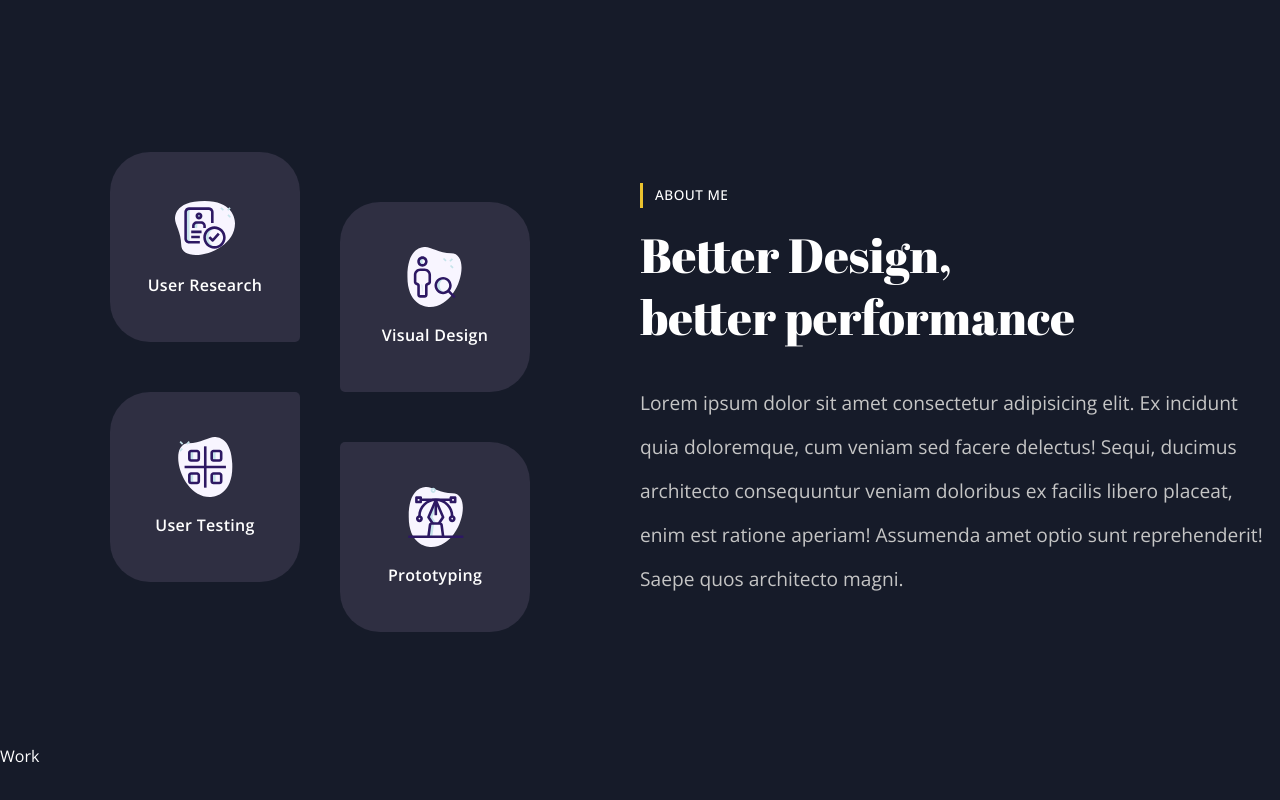
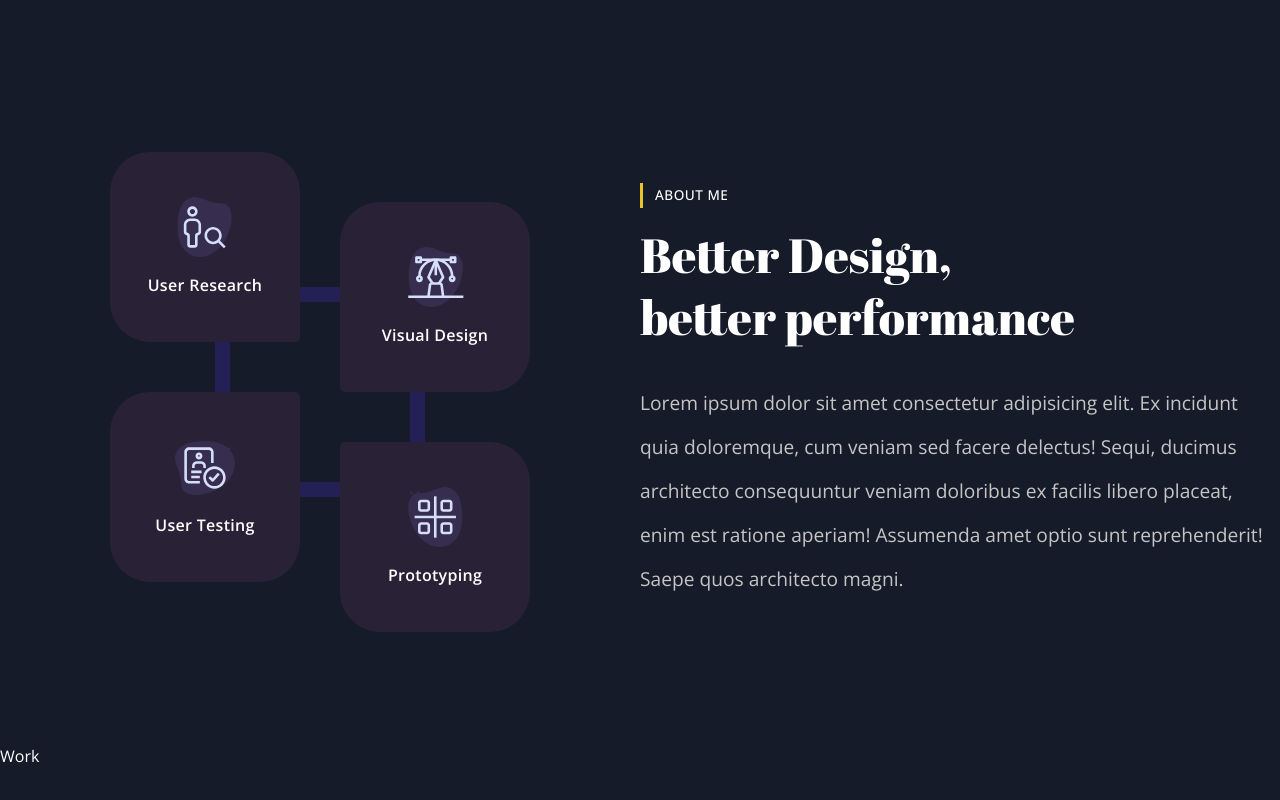
Before and after one commit to AbidAlWassie/React-Portfolio-main, a React (Create React App) app: page / in a window 1280 px wide. Shown: the part 808-1608 px from the top of the page. Built offline with nearby package versions, Linux system fonts and the light colour scheme.

Commit message:
completed the about section

```diff
--- a/src/App.css
+++ b/src/App.css
@@ -265,10 +265,24 @@ html {
   column-gap: 2.5rem;
   row-gap: 100px;
   /* margin-right: 2rem; */
+  position: relative;
+}
+
+.about-flex::before {
+  content: "";
+  position: absolute;
+  width: 210px;
+  height: 210px;
+  top: 50%;
+  left: 50%;
+  transform: translate(-50%, -50%);
+  border: 15px solid #5A30FF;
+  z-index: -1;
+  opacity: 0.2;
 }
 
 .about-card {
-  background: rgb(47, 47, 66);
+  background: #292236;
   width: 100%;
   height: 100%;
   display: flex;
@@ -276,6 +290,24 @@ html {
   align-items: center;
   justify-content: center;
   cursor: pointer;
+  transition: transform 500ms;
+}
+
+.about-card:hover {
+  transform: scale(1.1);
+}
+
+.about-card:hover .st2 {
+  fill: #5A30FF;
+  transition: 300ms;
+}
+
+.about-card h3 {
+  color: white;
+  font-weight: 600;
+  font-size: 1rem;
+  margin-top: 1rem;
+  letter-spacing: 0.3px;
 }
 
 .about-card:nth-child(1) {
@@ -296,13 +328,7 @@ html {
   border-radius: 5px 40px 40px 40px;
 }
 
-.about-card h3 {
-  color: white;
-  font-weight: 600;
-  font-size: 1rem;
-  margin-top: 1rem;
-  letter-spacing: 0.3px;
-}
+
 
 .icon {
   width: 60px;
@@ -310,13 +336,13 @@ html {
 }
 
 .st0 {
-  fill: var(--bg-color-3);
+  fill: #372d4e;
 }
 
 .st1 {
-  fill: #c5e3ea;
+  fill: #372d4e;
 }
 
 .st2 {
-  fill: var(--heading-color);
+  fill: #d6dffa;
 }
--- a/src/container/About/About.jsx
+++ b/src/container/About/About.jsx
@@ -11,25 +11,27 @@ const About = () => {
       <div className="about-flex flex-[1]">
 
         <div className="about-card">
-          <SvgResearch/>
+        <SvgDesign/>
+
+          {/* <SvgResearch/> */}
           <h3>
             User Research
           </h3>
         </div>
         <div className="about-card">
-          <SvgDesign/>
+          <SvgPrototype/>
           <h3>
             Visual Design
           </h3>
         </div>
         <div className="about-card">
-          <SvgTesting/>
+          <SvgResearch/>
           <h3>
             User Testing
           </h3>
         </div>
         <div className="about-card">
-          <SvgPrototype/>
+        <SvgTesting/>
           <h3>
             Prototyping
           </h3>
```
